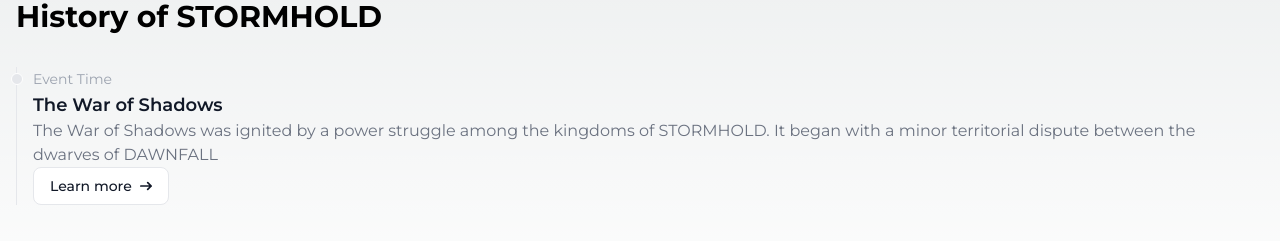
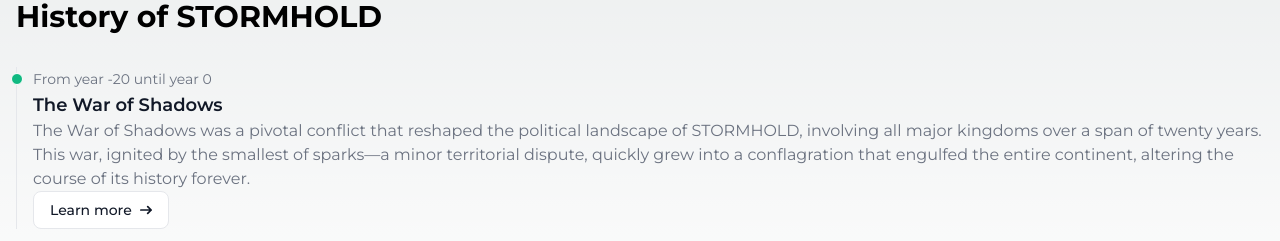
Before and after one commit to Multyp/stormhold-world, a Next.js app: page /history in a window 1280 px wide. Shown: the part 569-810 px from the top of the page. Built offline with nearby package versions, Linux system fonts and the light colour scheme; no server answers.

Commit message:
edit: updated war of shadows + added duration to history events

```diff
--- a/history/war_of_shadows.json
+++ b/history/war_of_shadows.json
@@ -1,7 +1,8 @@
 {
   "title": "The War of Shadows",
   "subtitle": "The origin of everything",
-  "excerpt": "The War of Shadows was ignited by a power struggle among the kingdoms of STORMHOLD. It began with a minor territorial dispute between the dwarves of DAWNFALL",
+  "duration": "From year -20 until year 0",
+  "excerpt": "The War of Shadows was a pivotal conflict that reshaped the political landscape of STORMHOLD, involving all major kingdoms over a span of twenty years. This war, ignited by the smallest of sparks—a minor territorial dispute, quickly grew into a conflagration that engulfed the entire continent, altering the course of its history forever.",
   "sections": [
     {
       "id": "intro",
@@ -11,19 +12,30 @@
     {
       "id": "causes",
       "title": "Causes",
-      "content": "The war began as a minor territorial dispute between LARIOM and the newly reformed DAWNFALL, inhabited by the Saurians. Tensions escalated due to economic pressures, cultural misunderstandings, and a significant betrayal."
+      "content": [
+        "The origins of the War of Shadows trace back to a seemingly minor territorial dispute between LARIOM, a powerful human kingdom, and the newly reformed DAWNFALL, now inhabited by the Saurian race. This conflict over land was merely the surface issue, masking deeper economic and cultural tensions.",
+        "Economic pressures were severe, as both kingdoms vied for control over vital resources that ran along their disputed border. These resources were not only valuable for trade but were also crucial for the kingdoms' military and technological advancements.",
+        "Cultural misunderstandings further fueled the fire. The Laurians and Saurians had vastly different customs, beliefs, and governance styles, leading to frequent miscommunications and mutual distrust.",
+        "The situation escalated when a high-ranking Laurian diplomat was betrayed during peace negotiations, allegedly by Saurian agents. This incident shattered any remaining hopes for a peaceful resolution, leading to an all-out war."
+      ]
     },
     {
       "id": "major-battler",
       "title": "Major battles",
       "content": [
-        "Detailed descriptions of key battles, including the Siege of Goldenhall, the Last Stand at Mirlun, and the Naval Blockade by SHUBORE. Each battle had strategic importance and turned the tide of the war."
+        "The Siege of Goldenhall was the first major battle of the war, where the combined forces of LARIOM and SHUBORE attempted to break through the heavily fortified capital of STORMHOLD, controlled by the Elder's Senate. The siege lasted for months, causing immense destruction and loss of life.",
+        "Another turning point was the Last Stand at Mirlun. Here, the elven forces made a heroic stand against a massive Saurian-led offensive. The battle is famed for the legendary last charge led by Elion Melith, which turned the tide and prevented the fall of the ancient elven city.",
+        "The Naval Blockade by SHUBORE played a critical role in cutting off supply lines to DAWNFALL, which was heavily reliant on sea routes for imports of essential goods and reinforcements. The blockade lasted over two years and was instrumental in weakening the Saurian’s military capabilities."
       ]
     },
     {
       "id": "consequences",
       "title": "Consequences",
-      "content": "The signing of the Peace of Goldenhall not only ended the war but also led to the creation of the Elder's Senate, a council of rulers from each major kingdom to prevent future conflicts. The war left deep scars and shaped the cultural identities and military strategies of the involved kingdoms."
+      "content": [
+        "The signing of the Peace of Goldenhall not only marked the end of the War of Shadows but also the beginning of a new era of diplomacy and governance. The treaty led to the creation of the Elder's Senate, a council of rulers from each major kingdom designed to prevent future conflicts and ensure a balanced power structure.",
+        "The cultural, economic, and political landscapes of all involved kingdoms were deeply scarred by the war. Economies were devastated, populations were decimated, and mistrust lingered for generations. Yet, this war also led to significant military innovations and a greater understanding of the importance of alliances and diplomacy.",
+        "The Elder's Senate, although established to forge unity, faced ongoing challenges due to the diverse agendas and lingering resentments among its members. The delicate balance of power within the Senate became a focal point of STORMHOLD's new political era, as former enemies had to navigate their shared future."
+      ]
     }
   ]
 }
--- a/src/app/history/page.tsx
+++ b/src/app/history/page.tsx
@@ -6,6 +6,7 @@ import HistoryEvents from "@/components/app/HistoryEvents";
 interface Event {
   title: string;
   excerpt: string;
+  duration: string;
   link: string;
 }
 
@@ -23,6 +24,7 @@ const getAllHistoryEvents = (): Event[] => {
     return {
       title: event.title,
       excerpt: event.excerpt,
+      duration: event.duration,
       link: `/history/${filename.replace(".json", "")}`,
     };
   });
--- a/src/components/app/HistoryEvents.tsx
+++ b/src/components/app/HistoryEvents.tsx
@@ -9,6 +9,7 @@ import Footer from "@/components/Footer";
 interface Event {
   title: string;
   excerpt: string;
+  duration: string;
   link: string;
 }
 
@@ -38,9 +39,9 @@ const HistoryEvents: React.FC<HistoryEventsProps> = ({ events }) => {
                 key={index}
                 className="mb-10 ml-4"
               >
-                <div className="absolute w-3 h-3 bg-gray-200 rounded-full mt-1.5 -left-1.5 border border-white dark:border-gray-900 dark:bg-gray-700"></div>
-                <time className="mb-1 text-sm font-normal leading-none text-gray-400 dark:text-gray-500">
-                  Event Time
+                <div className="absolute w-3 h-3 bg-emerald-500 rounded-full mt-1.5 -left-1.5 border border-white dark:border-gray-900 dark:bg-gray-700"></div>
+                <time className="mb-1 text-sm font-normal leading-none text-gray-500 dark:text-gray-500">
+                  {event.duration}
                 </time>
                 <h3 className="text-lg font-semibold text-gray-900 dark:text-white">
                   {event.title}
```
